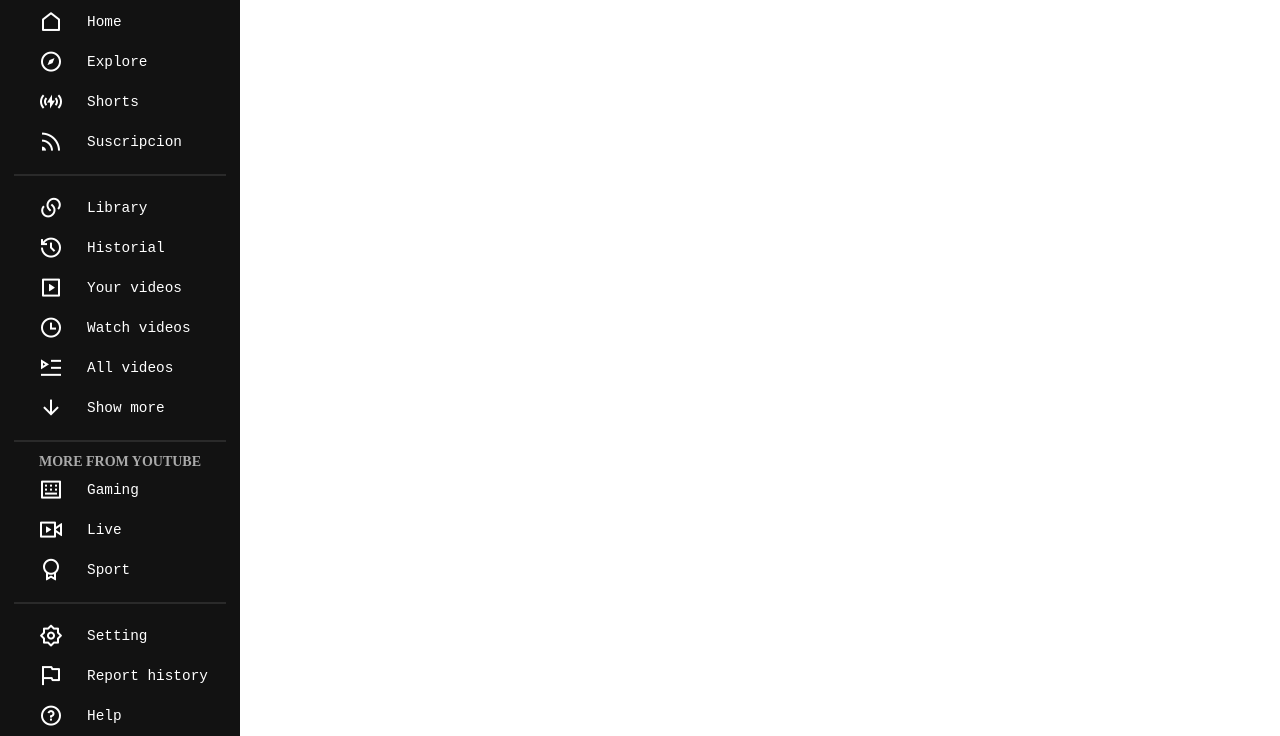
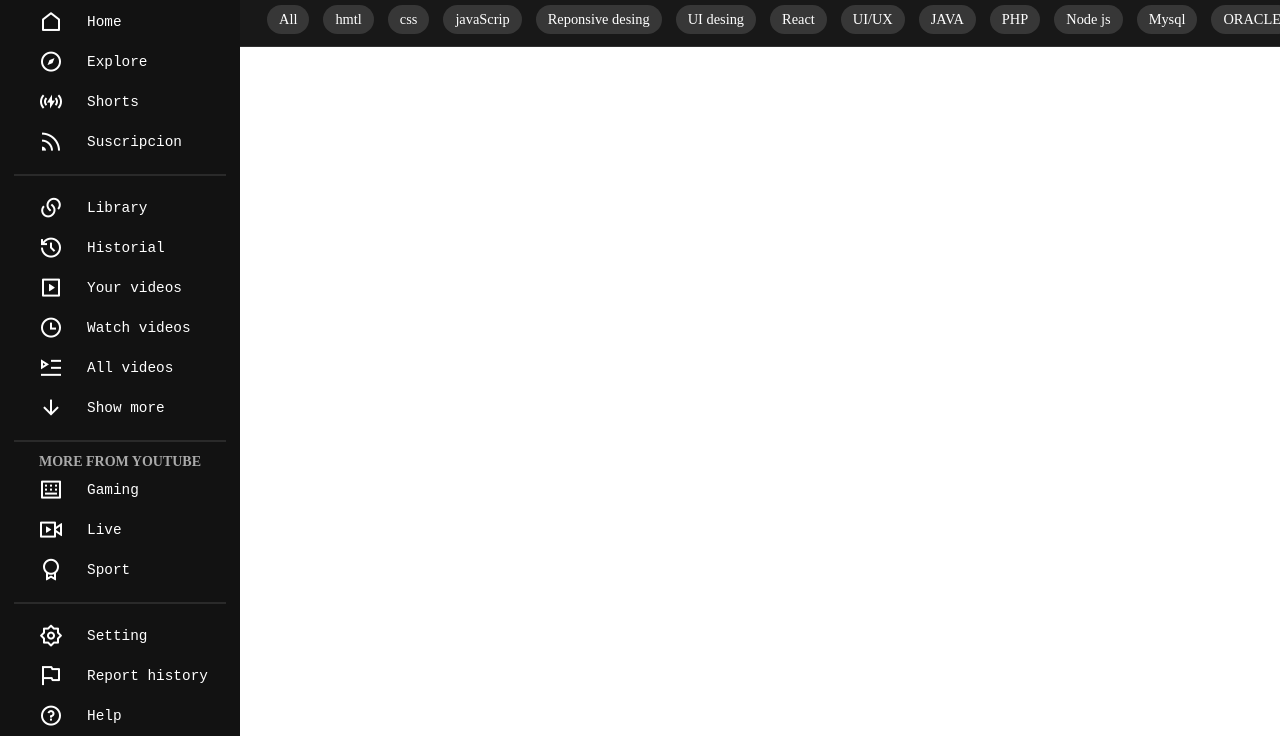
Before and after one commit to santiagosertor/Youtube, a plain HTML site: page index.html in a window 1280 px wide. Shown: the part 64-800 px from the top of the page. Drawn offline with nearby package versions, Linux system fonts and the light colour scheme.

Commit message:
configuracion chips

```diff
--- a/css/styles.css
+++ b/css/styles.css
@@ -234,7 +234,48 @@
 
 
 
-.container{
-    grid-area: container;
+.content{
+    grid-area: content;
+
 
 }
+
+
+.chips-warpper{
+    max-width: calc(100vw - 240px);
+    overflow-x: scroll;
+    background-color: #181818;
+    display: flex;
+    padding-left: 20px;
+    border-top: 1px solid rgba(255, 255, 255, 0.1);
+    border-bottom:1px solid rgba(255, 255, 255, 0.1);
+
+
+
+}
+.chips-warpper::-webkit-scrollbar{
+    height: 6px;
+
+}
+
+.chips-warpper:hover::-webkit-scrollbar-thumb{
+    background-color: #717171;
+}
+
+.chips{
+    margin: 12px 7px;
+    background-color: #373737;
+    padding: 6px 12px;
+    color: #fff;
+    cursor: pointer;
+    border-radius:  16px;
+    white-space: nowrap;
+    transition: 0.5s;
+
+
+
+}
+.chips:hover{
+    background-color: #d4d4d4;
+
+}
--- a/index.html
+++ b/index.html
@@ -77,6 +77,51 @@
       </div>
     </aside>
     <!-- main -->
-    <main class="container"></main>
+    <main class="content">
+      <div class="chips-warpper">
+        <div class="chips">
+          <p>All</p>
+        </div>
+        <div class="chips">
+          <p>hmtl</p>
+        </div>
+        <div class="chips">
+          <p>css</p>
+        </div>
+        <div class="chips">
+          <p>javaScrip</p>
+        </div>
+        <div class="chips">
+          <p>Reponsive desing</p>
+        </div>
+        <div class="chips">
+          <p>UI desing</p>
+        </div>
+        <div class="chips">
+          <p>React</p>
+        </div>
+        <div class="chips">
+          <p>UI/UX</p>
+        </div>
+        <div class="chips">
+          <p>JAVA</p>
+        </div>
+        <div class="chips">
+          <p>PHP</p>
+        </div>
+        <div class="chips">
+          <p>Node js</p>
+        </div>
+        <div class="chips">
+          <p>Mysql</p>
+        </div>
+        <div class="chips">
+          <p>ORACLE</p>
+        </div>
+        <div class="chips">
+          <p>UML</p>
+        </div>
+      </div>
+    </main>
 </body>
 </html>
```
